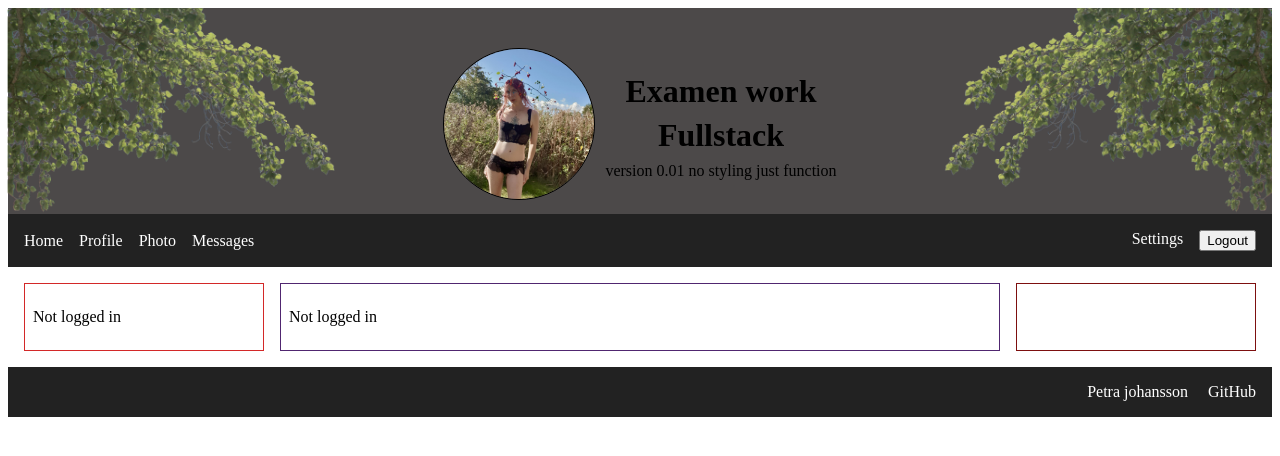
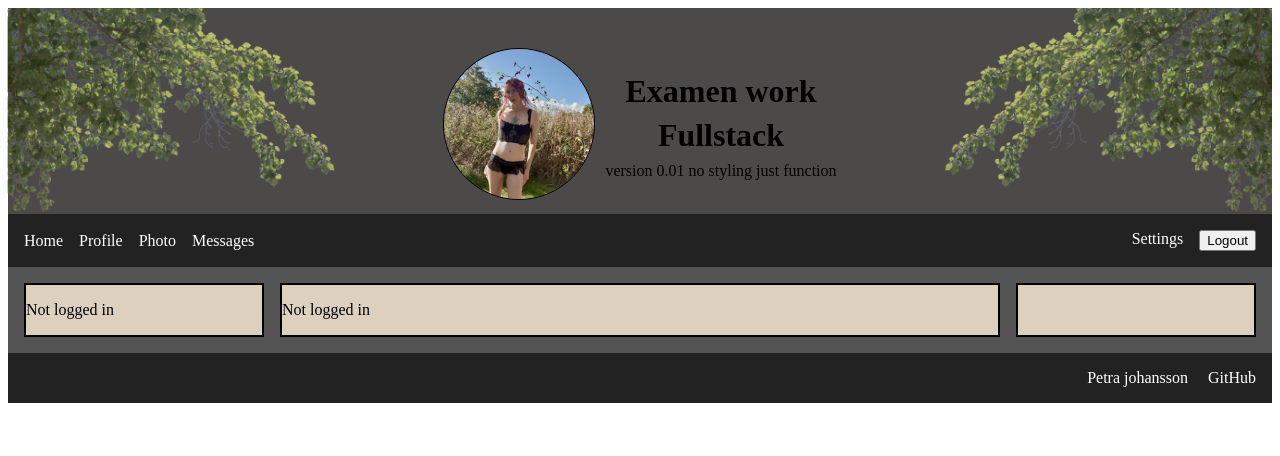
Before and after one commit to goddessLeona/final_exam_work, a Next.js app in the folder frontend/: page /contributor in a window 1280 px wide. Shown: the top 456 px of the page. Built offline with nearby package versions, Linux system fonts and the light colour scheme; no server answers.

Commit message:
added css

```diff
--- /dev/null
+++ b/frontend/src/app/contributor/@left/page.module.css
@@ -0,0 +1,17 @@
+.info{
+    display: flex;
+    flex-direction: column;
+}
+
+.user{
+    padding-bottom: 5px;
+    font-weight: 700;
+}
+
+.year{
+    font-weight: 700;
+}
+
+.message{
+    padding-top: 10px;
+}
--- a/frontend/src/app/contributor/@left/page.tsx
+++ b/frontend/src/app/contributor/@left/page.tsx
@@ -2,6 +2,7 @@
 
 import { useEffect, useState } from "react";
 import { ContributorMeResponse, getContributorInfo } from "@/lib/api/contributor";
+import styles from "./page.module.css"
 
 export default function ContributorPage() {
     const [data, setData] = useState<ContributorMeResponse | null > (null);
@@ -18,16 +19,18 @@ export default function ContributorPage() {
 
     return(
 
-     <div>
-            <div>Username: {data.username}</div>
-            <div>Signed up: {data.yearSignedUp}</div>
+     <div className={styles.info}>
+            <div>
+                <div className={styles.user}>{data.username}</div>
+            </div>
+            <div className = {styles.year}>Signed up: {data.yearSignedUp}</div>
 
             {data.countPhotoAlbums !== null && (
                 <div>Albums: {data.countPhotoAlbums}</div>
             )}
 
             {data.message && (
-                <div>{data.message}</div>
+                <div className = {styles.message}>{data.message}</div>
             )}
         </div>
     )
--- a/frontend/src/app/contributor/layout.module.css
+++ b/frontend/src/app/contributor/layout.module.css
@@ -3,19 +3,20 @@
   grid-template-columns: 1fr 3fr 1fr;
   gap: 16px;
   padding: 16px;
+  background-color: #545454;
 }
 
 .leftSidebar {
-  border: 1px solid #d32828;
-  padding: 8px;
+  border: 2px solid #000000;
+  background-color: rgb(221, 208, 191);
 }
 
 .centerContent {
-  border: 1px solid #502670;
-  padding: 8px;
+  border: 2px solid #000000;
+  background-color: rgb(221, 208, 191);
 }
 
 .rightSidebar {
-  border: 1px solid #7d0f0f;
-  padding: 8px;
+  border: 2px solid #000000;
+  background-color: rgb(221, 208, 191);
 }
```
